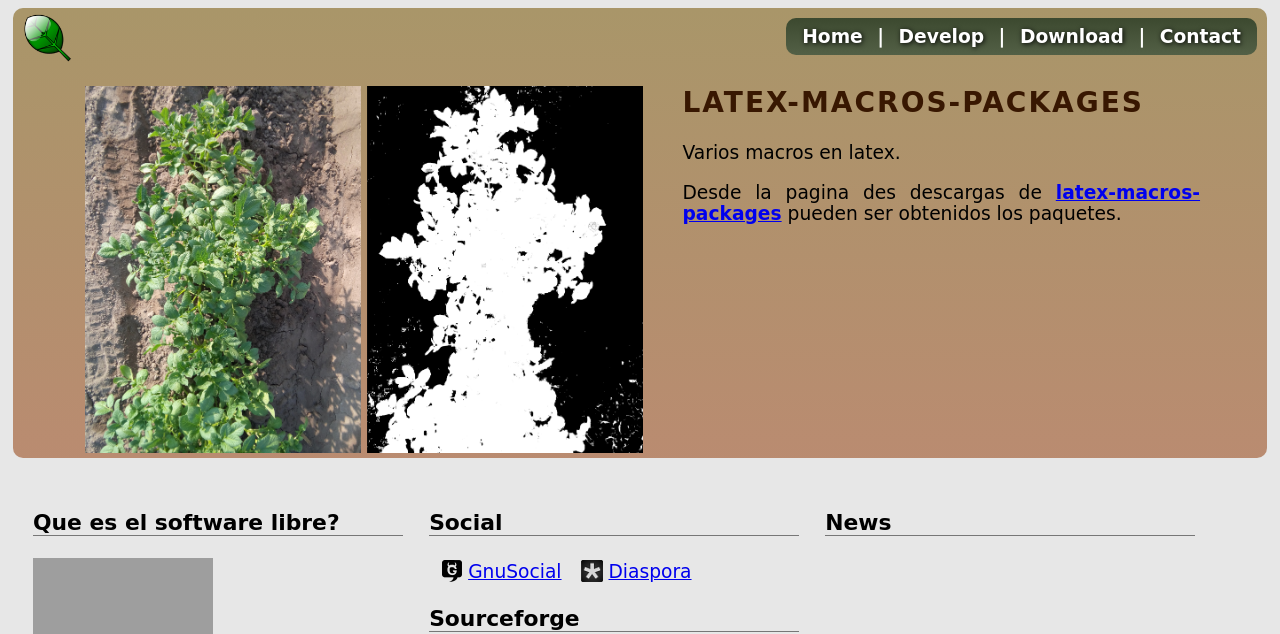
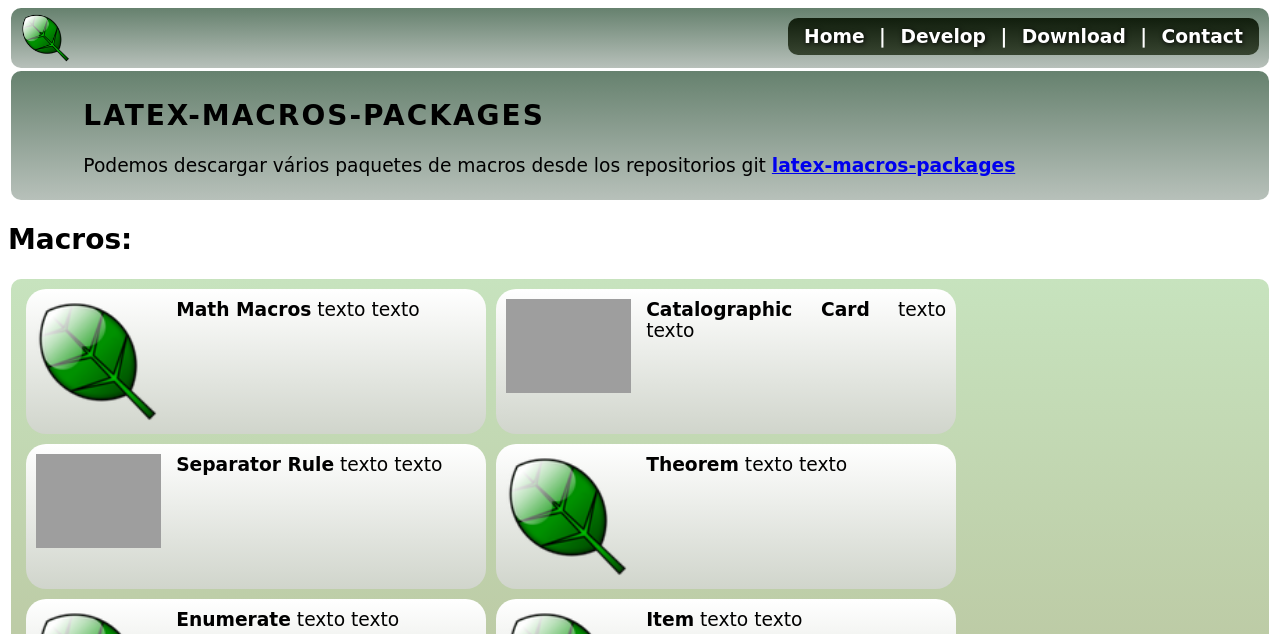
Before and after one commit to trucomanx-latex-packages/homepage, a PHP site: page / in a window 1280 px wide. Shown: the top 634 px of the page. Run offline with PHP 8.4, Linux system fonts and the light colour scheme; data that the repository does not hold is empty; grey boxes are pictures that could not be loaded.

Commit message:
ordenando

```diff
--- /dev/null
+++ b/footer.php
@@ -0,0 +1,45 @@
+
+<div class="content">
+
+	<div class="box">
+		<h3>Que es el software libre?</h3>
+		<div class="box-content">
+		<iframe width="180" height="150" src="https://www.youtube.com/embed/FvLJ2JotttM" frameborder="0" allow="accelerometer; autoplay; clipboard-write; encrypted-media; gyroscope; picture-in-picture" allowfullscreen></iframe>
+		</div>
+	</div>
+
+	<div class="box">
+		<h3>Social</h3>
+		<div class="box-content">
+		  <ul class="services">
+			<li><a href="https://gnusocial.net/trucomanx"><img src="imagenes/gnusocial.png">GnuSocial</a></li>
+		  </ul>
+		  <ul class="services">
+			<li><a href="https://diasp.org/people/68e40bb7f3f6d792"><img src="imagenes/diaspora+logo.png">Diaspora</a></li>
+		  </ul>
+		</div>
+	</div>
+
+	<div class="box">
+		<h3>News</h3>
+		<div class="box-content">
+			<?php
+			$rss_feed = simplexml_load_file("https://sourceforge.net/p/latex-macros-packages/activity/feed");
+			if(!empty($rss_feed))
+			{
+				$i=0;
+				foreach ($rss_feed->channel->item as $feed_item)
+				{
+					if($i>=4) break;
+					?>
+					<div><a class="feed_title" href="<?php echo $feed_item->link; ?>"><b><?php echo $feed_item->title; ?></b></a></div>
+					<div><?php echo implode(' ', array_slice(explode(' ', $feed_item->description), 0, 14)) . "..."; ?></div>
+					<?php
+					$i++;
+				}
+			}
+			?>
+		</div>
+	</div>
+
+</div>
--- /dev/null
+++ b/header.php
@@ -0,0 +1,10 @@
+	<div class="header gradient">
+      <img width="4%" src="imagenes/latex-macros-packages.png">
+
+      <div class="top-nav darkblock">
+        <a href="http://latex-macros-packages.sf.net/">Home</a> |
+        <a href="http://sourceforge.net/projects/latex-macros-packages/">Develop</a> |
+        <a href="https://sourceforge.net/p/latex-macros-packages/_list/git">Download</a> |
+        <a href="https://sourceforge.net/p/latex-macros-packages/_members/">Contact</a>
+      </div>
+	</div>
--- a/imagenes/base.css
+++ b/imagenes/base.css
@@ -1,11 +1,15 @@
 body {
   font-family: bitstream vera sans, dejavu sans, verdana, sans-serif;
-  background: #E7E7E7;
+  background: #FFFFFF;/*#E7E7E7;*/
   font-size: 14pt;
 }
 
 .gradient {
-  background: #A99669; background: #A99669 -webkit-gradient(linear, left top, left 150%, from(#A99669), to(#C28674));
+  background: #E0E0E0; background: #E0E0E0 -webkit-gradient(linear, left top, left 150%, from(#66816e), to(#E0E0E0));
+}
+
+.gradient2 {
+  background: #F5EED4; background: #F5EED4 -webkit-gradient(linear, left top, left 150%, from(#F5EED4), to(#C5BE94));
 }
 
 .round {
@@ -14,14 +18,15 @@ body {
 
 .darkblock {
   border-radius: 10px; -webkit-border-radius: 10px; -moz-border-radius: 10px;
-  background: #3C492F; background: #3C492F -webkit-gradient(linear, left top, left 280%, from(#3C492F), to(#7C896F));
+  background: #111E0D; background: #111E0D -webkit-gradient(linear, left top, left 280%, from(#111E0D), to(#7C896F));
   color: white;
 }
+
 
 .header {
   border-radius: 10px; -webkit-border-radius: 10px; -moz-border-radius: 10px;
   padding: 5px;
-  margin: 5px;
+  margin: 0.25%;
   padding-left: 10px;
   overflow: hidden;
 }
@@ -53,7 +58,7 @@ body {
 }
 
 .promo-area p {
-  font-size: 14pt;
+  font-size: 14pt;/*Texto principal*/
   text-align: justify;
 }
 
@@ -64,7 +69,7 @@ body {
 
 .promo-area h2 {
   letter-spacing: 2px;
-  color: #381701;
+  /*color: #381701;*/
 }
 
 .button {
@@ -141,3 +171,83 @@ a img {
 .text a {
   text-decoration: none;
 }
+/*******************************************************************************/
+
+pre, code {
+  border-radius: 10px; -webkit-border-radius: 10px; -moz-border-radius: 10px;
+  background: #111E0D; background: #111E0D -webkit-gradient(linear, left top, left 280%, from(#111E0D), to(#7C896F));
+  color: white;
+  tab-size: 4; -moz-tab-size: 4;
+}
+
+.lowgrayblock {
+  border-radius: 20px; -webkit-border-radius: 20px; -moz-border-radius: 20px;
+  background: #E9E9E9; background: #E9E9E9 -webkit-gradient(linear, left top, left 280%, from(#E9E9E9), to(#7C896F));
+  color: black;
+}
+
+.whiteblock {
+  border-radius: 20px; -webkit-border-radius: 20px; -moz-border-radius: 20px;
+  background: #FFFFFF; background: #FFFFFF -webkit-gradient(linear, left top, left 280%, from(#FFFFFF), to(#7C896F));
+  color: black;
+}
+
+body {counter-reset:section;}
+.s1 {counter-reset:subsection;}
+.s1:before {
+  counter-increment:section;
+  content:" " counter(section) ". ";
+  font-weight:bold;
+}
+.s2:before {
+  counter-increment:subsection;
+  content:counter(section) "." counter(subsection) " ";
+}
+
+.libgradient {
+  background: #C7E3BE; background: #C7E3BE -webkit-gradient(linear, left top, left 150%, from(#C7E3BE), to(#A5956E));
+}
+
+
+.libblock {
+  width: 440px;
+  padding: 10px;
+  margin: 5px;
+  /*padding-right: 10px;*/
+  display: inline-block;
+  float: left;
+  text-align: justify;
+}
+
+.libblock a {
+  text-decoration: none;
+  color: black;
+  /*font-weight: bold;*/
+  display: inline-block;
+  /*text-shadow: 1px 1px 5px gray;*/
+}
+
+.libblock img {
+  float: left;
+  margin: 0px;
+  padding: 0px;
+  padding-right: 15px;
+  display: inline-block;
+  vertical-align: middle;
+}
+
+.imagedemo{
+height:125px;
+width:125px;
+  float: left;
+  margin: 0px;
+  padding: 0px;
+  padding-right: 15px;
+  display: inline-block;
+  vertical-align: middle;
+}
+
+table, th, td {
+  vertical-align: top;
+    /*border: 1px solid black;*/
+}
--- a/index.php
+++ b/index.php
@@ -1,89 +1,131 @@
 <html>
 <head>
 	<title> ..:: LATEX-MACROS-PACKAGES ::..</title>
-	<meta http-equiv="content-type" content="text/html; charset=ISO-8859-1">
+	<meta http-equiv="content-type" content="text/html; charset=UTF8">
   	<link href="imagenes/base.css" media="screen" rel="stylesheet" type="text/css">
 	 <meta http-equiv="X-UA-Compatible" content="chrome=1">
 </head>
 <body>
 
-<?php
- ini_set('default_charset','ISO-8859-1');
-?>
+	<?php
+	 ini_set('default_charset','UTF8');
+	?>
+
+	<?php
+	include 'header.php';
+	?>
 
 	<div class="header gradient">
-      <div class="top-nav darkblock">
-        <a href="http://latex-macros-packages.sf.net/">Home</a> |
-        <a href="http://sourceforge.net/projects/latex-macros-packages/">Develop</a> |
-        <a href="http://sourceforge.net/projects/latex-macros-packages/files/">Download</a> |
-        <a href="https://sourceforge.net/p/latex-macros-packages/_members/">Contact</a>
-      </div>
+	<div class="promo-area">
+		<h2>LATEX-MACROS-PACKAGES</h2>
+		<p>
+			Podemos descargar vários paquetes de macros desde los repositorios git
+			<a href="https://sourceforge.net/p/latex-macros-packages/_list/git"><b>latex-macros-packages</b></a>
+		</p>
+	</div>
+	</div>
 
-      <img width="4%" src="imagenes/latex-macros-packages.png">
 
-      <div class="promo-area">
+	<b><h2>Macros:</h2></b>
+	<div class="header libgradient">
 
-        <img style="float: left;" width="50%" src="imagenes/latex-macros-packages-screenshot.png">
-
-        <h2>LATEX-MACROS-PACKAGES</h2>
-        <p>Varios macros en latex.
-		</p>
-		<p>
-			Desde la pagina des descargas de
-			<a href="https://sourceforge.net/projects/latex-macros-packages/files/"><b>latex-macros-packages</b></a>
-			pueden ser obtenidos los paquetes.
-		</p>
-      </div>
+	<!-- *********************************************************************** -->
+	<div class="whiteblock libblock"><a target="_blank" href="https://sourceforge.net/p/latex-macros-packages/math-macros/ci/main/tree/">
+		<div class="imagedemo">
+		<img width="125px" height="125px" src="imagenes/latex-macros-packages.png"/>
+		</div>
+		<b>Math Macros</b>
+			texto texto
+		</a>
+	</div>
+	<!-- *********************************************************************** -->
+	<div class="whiteblock libblock"><a target="_blank" href="https://sourceforge.net/p/latex-macros-packages/catalographic-card/ci/main/tree/">
+		<div class="imagedemo">
+		<img width="125px" src="https://sourceforge.net/p/latex-macros-packages/catalographic-card/ci/main/tree/screenshot.png?format=raw"/>
+		</div>
+		<b>Catalographic Card</b>
+			texto texto
+		</a>
+	</div>
+	<!-- *********************************************************************** -->
+	<div class="whiteblock libblock"><a target="_blank" href="https://sourceforge.net/p/latex-macros-packages/separator-rule/ci/main/tree/">
+		<div class="imagedemo">
+		<img width="125px" src="https://sourceforge.net/p/latex-macros-packages/separator-rule/ci/main/tree/screenshot.png?format=raw"/>
+		</div>
+		<b>Separator Rule</b>
+			texto texto
+		</a>
+	</div>
+	<!-- *********************************************************************** -->
+	<div class="whiteblock libblock"><a href="https://sourceforge.net/p/latex-macros-packages/_list/git">
+		<div class="imagedemo">
+		<img width="125px" src="imagenes/latex-macros-packages.png"/>
+		</div>
+		<b>Theorem</b>
+			texto texto
+		</a>
+	</div>
+	<!-- *********************************************************************** -->
+	<div class="whiteblock libblock"><a href="https://sourceforge.net/p/latex-macros-packages/_list/git">
+		<div class="imagedemo">
+		<img width="125px" src="imagenes/latex-macros-packages.png"/>
+		</div>
+		<b>Enumerate</b>
+			texto texto
+		</a>
+	</div>
+	<!-- *********************************************************************** -->
+	<div class="whiteblock libblock"><a href="https://sourceforge.net/p/latex-macros-packages/_list/git">
+		<div class="imagedemo">
+		<img width="125px" src="imagenes/latex-macros-packages.png"/>
+		</div>
+		<b>Item</b>
+			texto texto
+		</a>
+	</div>
+	<!-- *********************************************************************** -->
+	<div class="whiteblock libblock"><a href="https://sourceforge.net/p/latex-macros-packages/_list/git">
+		<div class="imagedemo">
+		<img width="125px" src="imagenes/latex-macros-packages.png"/>
+		</div>
+		<b>Equation Box</b>
+			texto texto
+		</a>
+	</div>
+	<!-- *********************************************************************** -->
+	<div class="whiteblock libblock"><a href="https://sourceforge.net/p/latex-macros-packages/_list/git">
+		<div class="imagedemo">
+		<img width="125px" src="imagenes/latex-macros-packages.png"/>
+		</div>
+		<b>Citation Box</b>
+			texto texto
+		</a>
+	</div>
+	<!-- *********************************************************************** -->
+	<div class="whiteblock libblock"><a href="https://sourceforge.net/p/latex-macros-packages/_list/git">
+		<div class="imagedemo">
+		<img width="125px" src="imagenes/latex-macros-packages.png"/>
+		</div>
+		<b>Elaboration Box</b>
+			texto texto
+		</a>
+	</div>
+	<!-- *********************************************************************** -->
+	<div class="whiteblock libblock"><a href="https://sourceforge.net/p/latex-macros-packages/_list/git">
+		<div class="imagedemo">
+		<img width="125px" src="imagenes/latex-macros-packages.png"/>
+		</div>
+		<b>Information Box</b>
+			texto texto
+		</a>
+	</div>
+	<!-- *********************************************************************** -->
 
 	</div>
 
-	<div class="content">
+	<?php
+	include 'footer.php';
+	?>
 
-      <div class="box">
-		<h3>Que es el software libre?</h3>
-        <div class="box-content">
-<iframe width="180" height="150" src="https://www.youtube.com/embed/FvLJ2JotttM" frameborder="0" allow="accelerometer; autoplay; clipboard-write; encrypted-media; gyroscope; picture-in-picture" allowfullscreen></iframe>
-        </div>
-      </div>
-
-      <div class="box">
-        <h3>Social</h3>
-        <div class="box-content">
-          <ul class="services">
-            <li><a href="https://gnusocial.net/trucomanx"><img src="imagenes/gnusocial.png">GnuSocial</a></li>
-          </ul>
-          <ul class="services">
-            <li><a href="https://diasp.org/people/68e40bb7f3f6d792"><img src="imagenes/diaspora+logo.png">Diaspora</a></li>
-          </ul>
-        </div>
-        <h3>Sourceforge</h3>
-        <div class="box-content">
-        <a href="https://sourceforge.net/projects/latex-macros-packages/files/latest/download"><img alt="Download latex-macros-packages" src="https://img.shields.io/sourceforge/dm/latex-macros-packages.svg" ></a>
-        </div>
-      </div>
-
-      <div class="box">
-        <h3>News</h3>
-        <div class="box-content">
-<?php
-$rss_feed = simplexml_load_file("https://sourceforge.net/p/latex-macros-packages/activity/feed");
-if(!empty($rss_feed))
-{
-    $i=0;
-    foreach ($rss_feed->channel->item as $feed_item)
-    {
-        if($i>=4) break;
-        ?>
-        <div><a class="feed_title" href="<?php echo $feed_item->link; ?>"><b><?php echo $feed_item->title; ?></b></a></div>
-        <div><?php echo implode(' ', array_slice(explode(' ', $feed_item->description), 0, 14)) . "..."; ?></div>
-        <?php
-        $i++;
-    }
-}
-?>
-        </div>
-      </div>
-
-    </div>
-
-  </body></html>
+</body>
+</html>
```
Also changed, not shown: other parts of imagenes/base.css (+26 -1 lines).
